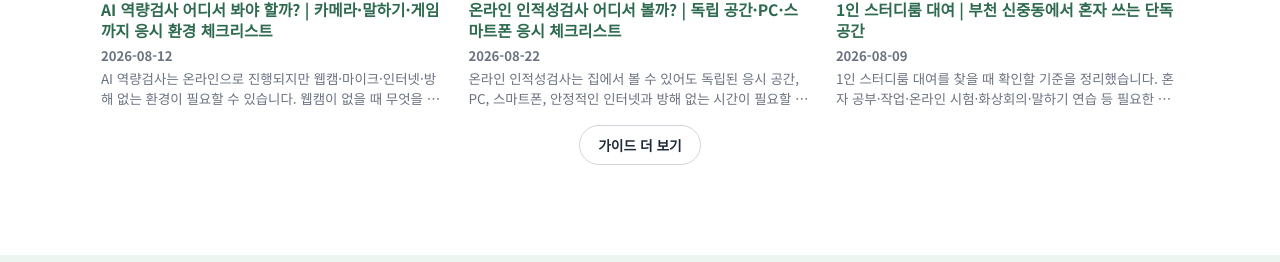
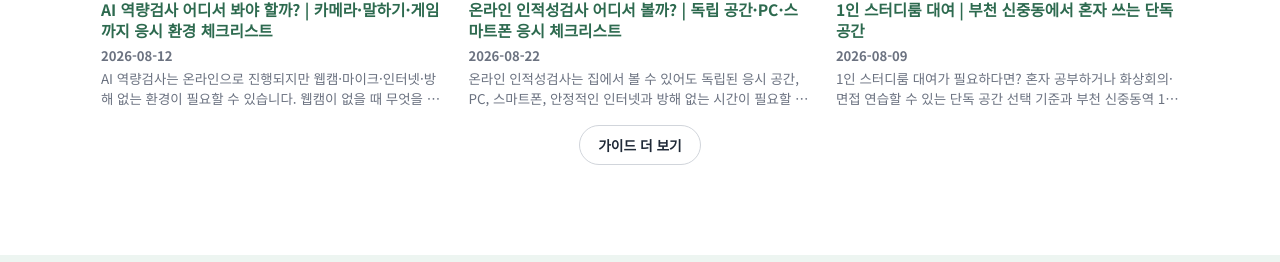
Before and after one commit to bareunspace/blog, a Jekyll site: the page built from index.html, in a window 1280 px wide and 900 px high, scrolled down 3975 px, cut to the strip 192-454 px from the top of the window. Built offline with Jekyll 4.4.1, drawn with Linux system fonts in a browser that asks for light colours.

Commit message:
seo: improve intent-aligned search snippets for low-CTR content

```diff
--- a/_posts/2026-08-10-one-person-study-room.md
+++ b/_posts/2026-08-10-one-person-study-room.md
@@ -1,7 +1,7 @@
 ---
 layout: default
 title: 1인 스터디룸 대여 | 부천 신중동에서 혼자 쓰는 단독 공간
-description: 1인 스터디룸 대여를 찾을 때 확인할 기준을 정리했습니다. 혼자 공부·작업·온라인 시험·화상회의·말하기 연습 등 필요한 시간 동안 단독으로 쓸 공간이 필요한 경우와 부천 신중동 바른자리 이용 정보를 확인하세요.
+description: 1인 스터디룸 대여가 필요하다면? 혼자 공부하거나 화상회의·면접 연습할 수 있는 단독 공간 선택 기준과 부천 신중동역 1분 바른자리의 이용 방법·요금을 확인하세요.
 category: 스터디룸
 hub_series: study
 hub_section: core
```
